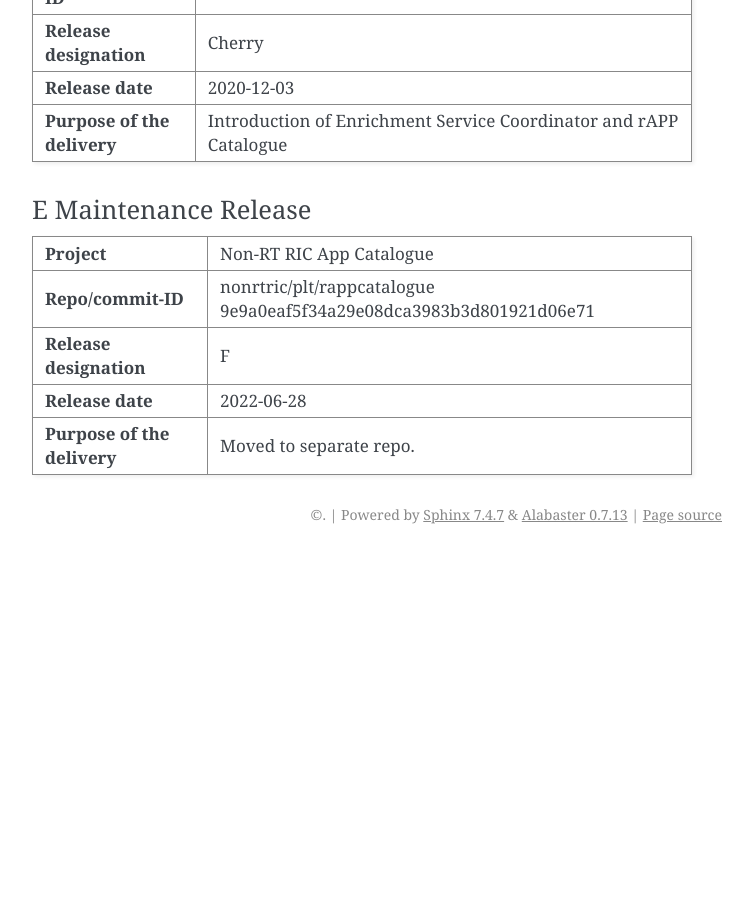
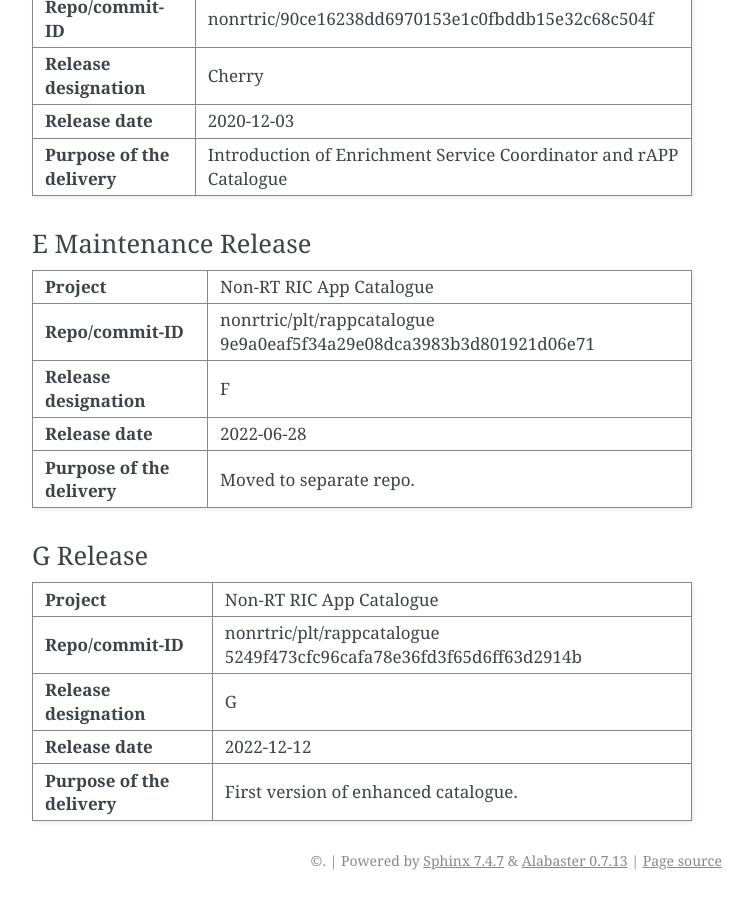
Before and after one commit to o-ran-sc/nonrtric-plt-rappcatalogue, a Sphinx documentation site: the page built from docs/release-notes.rst, in a window 1280 px wide and 900 px high, scrolled down 1201 px. Shown: the whole window, without its empty margins (388-1141 px from the left). Built offline with Sphinx 7.4.7, drawn with Linux system fonts in a browser that asks for light colours; before the commit the page ends 1755 px from its top, so only the background shows below that; some of the changed text lies outside the part shown.

Commit message:
Update release notes and step version enhanced cat
Issue-ID: NONRTRIC-899
Signed-off-by: elinuxhenrik <henrik.b.andersson@est.tech>
Change-Id: I9ed04315b0918f1b7d01b316355d12422f8e7c6f

```diff
--- a/docs/release-notes.rst
+++ b/docs/release-notes.rst
@@ -24,6 +24,9 @@
 |            |          |                  |                |
 +------------+----------+------------------+----------------+
 | 2022-06-28 | 1.1.0    | Henrik Andersson | F Release      |
+|            |          |                  |                |
++------------+----------+------------------+----------------+
+| 2022-12-12 | 1.0.0    | Henrik Andersson | G Release      |
 |            |          |                  |                |
 +------------+----------+------------------+----------------+
 
@@ -108,3 +111,23 @@
 | **Purpose of the delivery** | Moved to separate repo.                           |
 |                             |                                                   |
 +-----------------------------+---------------------------------------------------+
+
+G Release
+---------
++-----------------------------+---------------------------------------------------+
+| **Project**                 | Non-RT RIC App Catalogue                          |
+|                             |                                                   |
++-----------------------------+---------------------------------------------------+
+| **Repo/commit-ID**          | nonrtric/plt/rappcatalogue                        |
+|                             | 5249f473cfc96cafa78e36fd3f65d6ff63d2914b          |
+|                             |                                                   |
++-----------------------------+---------------------------------------------------+
+| **Release designation**     | G                                                 |
+|                             |                                                   |
++-----------------------------+---------------------------------------------------+
+| **Release date**            | 2022-12-12                                        |
+|                             |                                                   |
++-----------------------------+---------------------------------------------------+
+| **Purpose of the delivery** | First version of enhanced catalogue.              |
+|                             |                                                   |
++-----------------------------+---------------------------------------------------+
```
